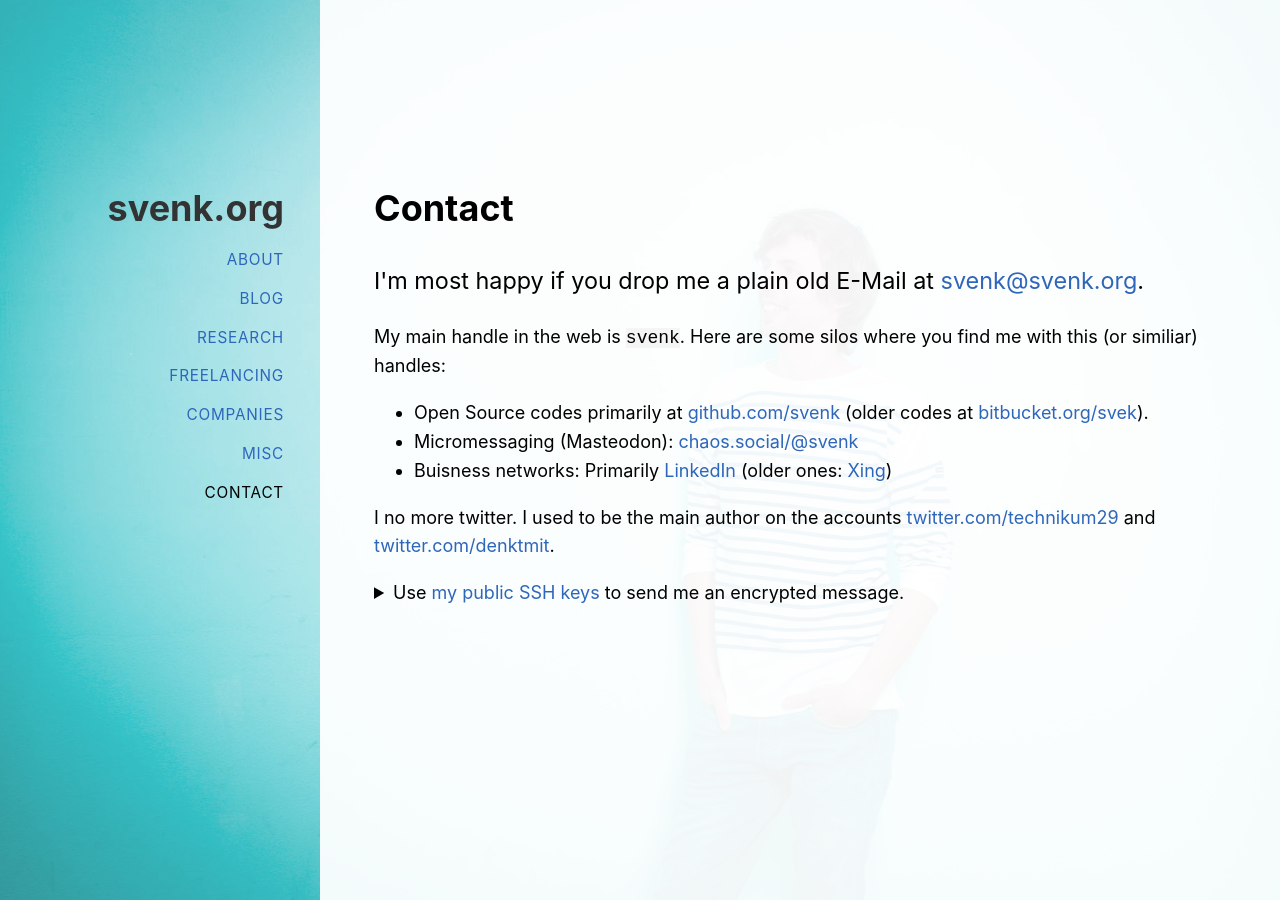
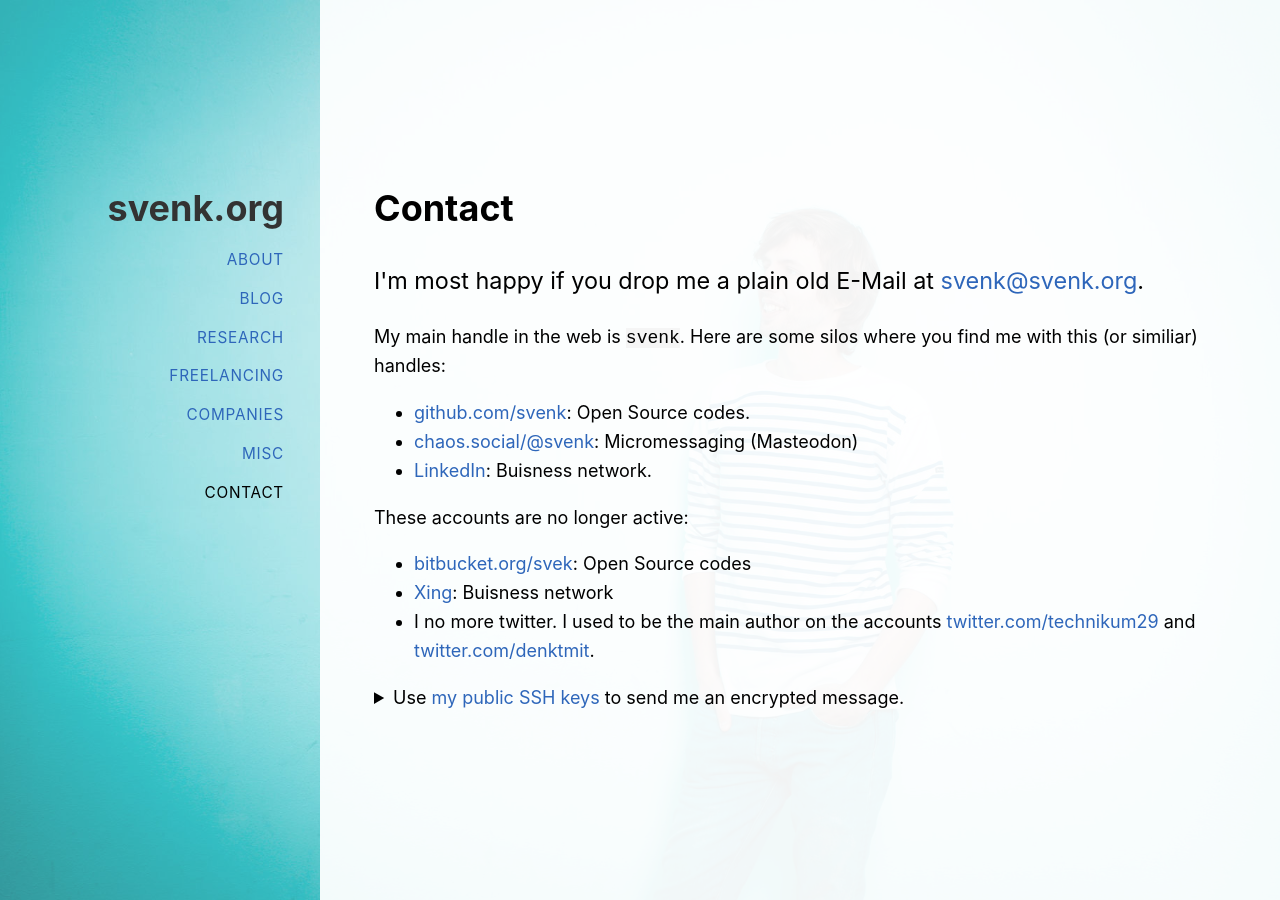
Before and after one commit to svenk/www-svenk.org, a Jekyll site: the page built from contact.html, in a window 1280 px wide and 900 px high. Built offline with Jekyll 4.4.1, drawn with Linux system fonts in a browser that asks for light colours; nearby versions of some CDN libraries; some of the changed text lies outside the part shown.

Commit message:
Little fixes

```diff
--- a/_layouts/default.html
+++ b/_layouts/default.html
@@ -27,7 +27,7 @@
 <div id="layout" class="pure-g">
     <div class="sidebar pure-u-1 pure-u-md-1-4">
         <div class="header">
-            <h1 class="brand-title"><a href="/">svenk.org</a></h1>
+            <h1 class="brand-title"><a href="/">svenk<span class="suffix">.org</span></a></h1>
             <!--<h2 class="brand-tagline">Sven Köppel</h2>-->
 
             <nav class="nav">
@@ -53,10 +53,13 @@
     <div class="footer pure-u-1 pure-u-md-3-4">
         <div class="footer-wrapper">
             <!--&copy;-->
-            <a href="https://github.com/svenk/www-svenk.org/blob/master/{{page.path}}">
-                last update: {{ site.time|date: "%Y-%m-%d" }}
+            Last update:
+            <a href="https://github.com/svenk/www-svenk.org/blob/main/{{page.path}}">
+                {{ site.time|date: "%Y-%m-%d" }}
                 <!--<img src="https://cdn.onlinewebfonts.com/svg/img_44605.png" class="icon"> Edit on Github-->
-            </a>
+            </a>.
+            Found a typo? Please
+            <a href="https://github.com/svenk/www-svenk.org/edit/main/{{page.path}}">fix here</a>.
         </div>
     </div><!--/Footer-->
 </div><!--/layout -->
--- a/assets/pure2022.css
+++ b/assets/pure2022.css
@@ -404,6 +404,12 @@
     }
 }
 
+@media screen and (max-width: 923px) and (min-width: 768px) {
+    .header .brand-title .suffix {
+        display: none;
+    }
+}
+
 @media screen and (min-width: 768px) {
     ul.blog li {
         display: grid;
--- a/contact.html
+++ b/contact.html
@@ -15,17 +15,23 @@
     have accounts with this handle but with some affiliation instead.-->
 
   <ul>
-    <li>Open Source codes primarily at <a href="https://github.com/svenk">github.com/svenk</a>
-        (older codes at <a href="http://bitbucket.org/svek/">bitbucket.org/svek</a>).
-    <li>Micromessaging (Masteodon):
-        <a rel="me" href="https://chaos.social/@svenk">chaos.social/@svenk</a>
-    <li>Buisness networks: Primarily <a href="https://www.linkedin.com/in/sven-k%C3%B6ppelstein/">LinkedIn</a>
-        (older ones: <a href="https://www.xing.com/profile/Sven_Koeppel8">Xing</a>)
+    <li><a href="https://github.com/svenk">github.com/svenk</a>:
+        Open Source codes.
+    <li><a rel="me" href="https://chaos.social/@svenk">chaos.social/@svenk</a>:
+        Micromessaging (Masteodon)
+    <li><a href="https://www.linkedin.com/in/sven-k%C3%B6ppelstein/">LinkedIn</a>:
+        Buisness network.
   </ul>
 
-  <p>I no more twitter. I used to be the main author on the accounts
+  <p>These accounts are no longer active:
+
+  <ul>
+    <li><a href="http://bitbucket.org/svek/">bitbucket.org/svek</a>: Open Source codes
+    <li><a href="https://www.xing.com/profile/Sven_Koeppel8">Xing</a>: Buisness network
+    <li>I no more twitter. I used to be the main author on the accounts
         <a href="https://twitter.com/technikum29">twitter.com/technikum29</a> and
         <a href="https://twitter.com/denktmit">twitter.com/denktmit</a>.
+  </ul>
 
   <details>
   <summary>
--- a/research.html
+++ b/research.html
@@ -12,7 +12,7 @@
      analog computing, quantum computing or
      neuromorphic architectures.
 
-  <h2 id="analog">Analog Computing</h2>
+  <h2 id="analog">Analog and Novel Computing</h2>
   <p>Analog computing is a rediscovered branch of science which was beaten
   by digital (i.e. algorithmic/numeric) computing in the 1980s. In the dawn
   of Moore's law, this branch of classical computing percieves a revival.
```
